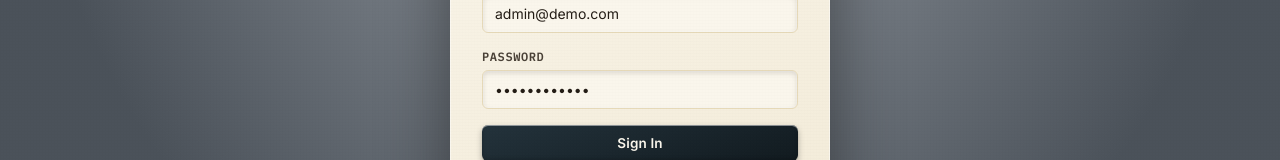
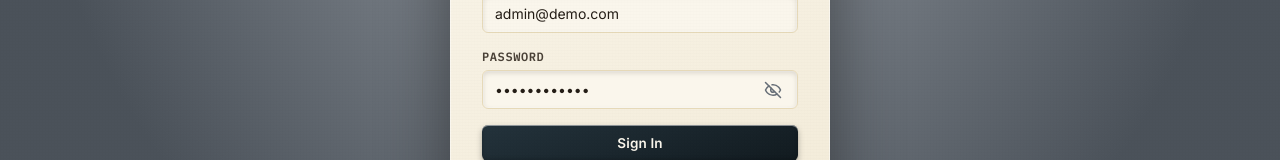
Before and after one commit to saisanthu07/Nexora-ERP, a React (Vite) app in the folder frontend/: page /login in a window 1280 px wide. Shown: the part 359-519 px from the top of the page. Built offline with nearby package versions, Linux system fonts and the light colour scheme; no server answers.

Commit message:
feat(ui): refine password show/hide toggle inside input box and push to github

```diff
--- a/frontend/src/pages/Login.tsx
+++ b/frontend/src/pages/Login.tsx
@@ -12,6 +12,8 @@
   const [password, setPassword] = useState('Password123!');
   const [submitting, setSubmitting] = useState(false);
   const [error, setError] = useState('');
+
+  const [showPassword, setShowPassword] = useState(false);
 
   async function handleSubmit(e: FormEvent) {
     e.preventDefault();
@@ -43,7 +45,52 @@
             <Input type="email" value={email} onChange={(e) => setEmail(e.target.value)} required />
           </Field>
           <Field label="Password" error={error || undefined}>
-            <Input type="password" value={password} onChange={(e) => setPassword(e.target.value)} required />
+            <div style={{ position: 'relative', width: '100%', display: 'flex', alignItems: 'center' }}>
+              <Input
+                type={showPassword ? 'text' : 'password'}
+                value={password}
+                onChange={(e) => setPassword(e.target.value)}
+                required
+                style={{ width: '100%', paddingRight: 42 }}
+              />
+              <button
+                type="button"
+                onClick={() => setShowPassword(!showPassword)}
+                style={{
+                  position: 'absolute',
+                  right: 12,
+                  top: '50%',
+                  transform: 'translateY(-50%)',
+                  background: 'none',
+                  border: 'none',
+                  cursor: 'pointer',
+                  padding: 4,
+                  display: 'flex',
+                  alignItems: 'center',
+                  justifyContent: 'center',
+                  color: showPassword ? 'var(--brass-500)' : 'var(--steel-500)',
+                  transition: 'color 0.15s ease',
+                  zIndex: 2,
+                }}
+                aria-label={showPassword ? 'Hide password' : 'Show password'}
+              >
+                {showPassword ? (
+                  /* Sleek Eye Open SVG */
+                  <svg width="18" height="18" viewBox="0 0 24 24" fill="none" stroke="currentColor" strokeWidth="2" strokeLinecap="round" strokeLinejoin="round">
+                    <path d="M2 12s3-7 10-7 10 7 10 7-3 7-10 7-10-7-10-7z" />
+                    <circle cx="12" cy="12" r="3" />
+                  </svg>
+                ) : (
+                  /* Sleek Eye Off / Slash SVG */
+                  <svg width="18" height="18" viewBox="0 0 24 24" fill="none" stroke="currentColor" strokeWidth="2" strokeLinecap="round" strokeLinejoin="round">
+                    <path d="M9.88 9.88a3 3 0 1 0 4.24 4.24" />
+                    <path d="M10.73 5.08A10.43 10.43 0 0 1 12 5c7 0 10 7 10 7a13.16 13.16 0 0 1-1.67 2.68" />
+                    <path d="M6.61 6.61A13.52 13.52 0 0 0 2 12s3 7 10 7a9.74 9.74 0 0 0 5.39-1.61" />
+                    <line x1="2" y1="2" x2="22" y2="22" />
+                  </svg>
+                )}
+              </button>
+            </div>
           </Field>
           <Button type="submit" variant="primary" disabled={submitting} style={{ width: '100%', justifyContent: 'center' }}>
             {submitting ? 'Signing in…' : 'Sign In'}
```
